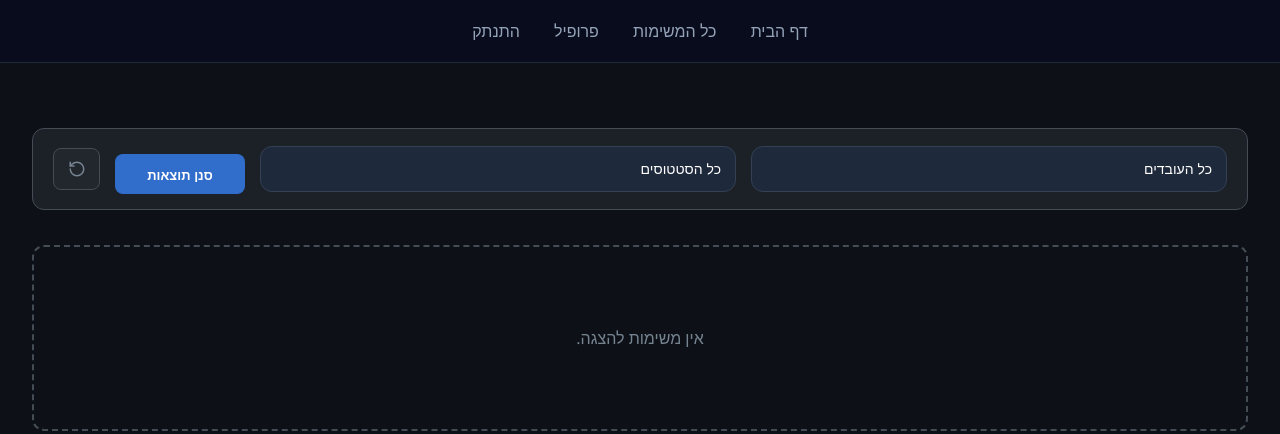
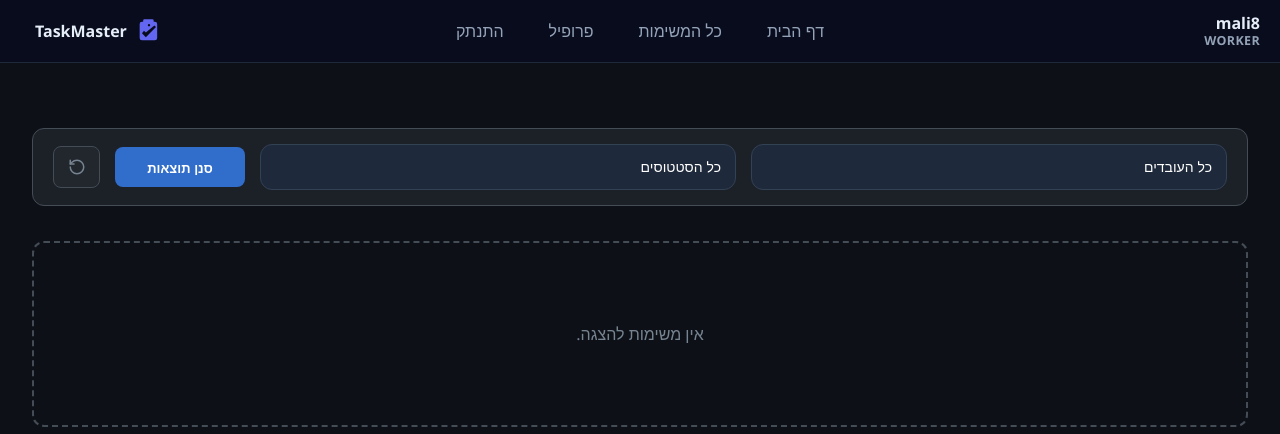
Before and after one commit to mali8573/pyton-Project, a Django app: page /app1/all_tasks/ in a window 1280 px wide. Shown: the top 434 px of the page. Run offline with Django 5.2, Linux system fonts and the light colour scheme; a user stored in the database is signed in; data comes from the database, SQL or seed files in the repository; both versions use the stored data as it was after the commit.

Commit message:
changes in style

```diff
--- a/task_managment_app1/models.py
+++ b/task_managment_app1/models.py
@@ -9,9 +9,11 @@
    name = models.CharField(max_length=50)
    def __str__(self):
       return self.name
+
 class Role(models.TextChoices):
    ADMIN = 'ADMIN','Admin'
    WORKER = 'WORKER','Worker'
+
 class Worker(models.Model):
    id = models.AutoField(primary_key=True)
    user=models.OneToOneField(User,on_delete=models.CASCADE)
@@ -21,10 +23,12 @@
    address = models.TextField()
    def __str__(self):
       return f"{self.user.username} {self.role}"
+
 class TaskStatus(models.TextChoices):
       NEW = 'NEW','New'
       ACTIVE = 'ACTIVE','Active'
       FINISHED = 'FINISHED','Finished'
+
 class Task(models.Model):
    id = models.AutoField(primary_key=True)
    name = models.CharField(max_length=50)
--- a/task_managment_app1/templates/task_managment_app1/admin/all_tasks.html
+++ b/task_managment_app1/templates/task_managment_app1/admin/all_tasks.html
@@ -35,7 +35,7 @@
                 </select>
             </div>
 
-            <button type="submit" style="width: 130px; height: 40px; background: #316dca; color: white; border: none; border-radius: 8px; font-weight: 600; font-size: 13px; cursor: pointer;">סנן תוצאות</button>
+            <button type="submit" style="width: 130px; height: 40px; background: #316dca; color: white; border: none; border-radius: 8px; font-weight: 600; font-size: 13px; cursor: pointer; margin: 0px;">סנן תוצאות</button>
             <a href="{% url 'all_tasks' %}" style="height: 40px; width: 45px; background: #22272e; border: 1px solid #444c56; border-radius: 8px; color: #768390; display: flex; align-items: center; justify-content: center;" title="נקה הכל">
                 <svg width="18" height="18" viewBox="0 0 24 24" fill="none" stroke="currentColor" stroke-width="2" stroke-linecap="round" stroke-linejoin="round"><path d="M3 12a9 9 0 1 0 9-9 9.75 9.75 0 0 0-6.74 2.74L3 8"></path><path d="M3 3v5h5"></path></svg>
             </a>
@@ -47,20 +47,23 @@
         <div class="task-card" style="background: #22272e; border: 1px solid #444c56; padding: 18px 25px; border-radius: 12px; display: flex; align-items: center; justify-content: space-between; transition: 0.2s;">
 
             <div style="display: flex; align-items: center; gap: 20px;">
-                <div style="width: 12px; height: 12px; border-radius: 50%; background: {% if task.status == 'NEW' %}#768390{% elif task.status == 'ACTIVE' %}#316dca{% else %}#347d39{% endif %};"></div>
+                <div style="width: 12px; height: 12px; border-radius: 50%; background: {% if task.status == 'NEW' %}#768390 {% elif task.status == 'ACTIVE' %}#316dca{% else %}#347d39{% endif %};"></div>
                 <div style="text-align: right;">
                     <h3 style="margin: 0; font-size: 18px; color: #adbac7; font-weight: 600;">{{task.name}}</h3>
                     <p style="color: #768390; font-size: 13px; margin: 4px 0 0 0;">{{task.description|truncatechars:85}}</p>
+                    <p>{{task.status}}</p>
                 </div>
             </div>
 
             <div style="display: flex; align-items: center; gap: 12px;">
-                {% if task.status == 'NEW' %}
+                {% if task.status == 'NEW'  %}
                     <a href="{% url 'update_status_task' task.id %}" style="text-decoration: none; border: 1px solid #347d39; color: #347d39; font-size: 12px; font-weight: 600; padding: 6px 16px; border-radius: 6px; transition: 0.2s;" onmouseover="this.style.background='#347d39'; this.style.color='white';">שייך אלי</a>
                 {% endif %}
 
                 {% if task.status == 'ACTIVE' %}
-                    <a href="{% url 'update_status_task' task.id %}" style="text-decoration: none; border: 1px solid #347d39; color: #347d39; font-size: 12px; font-weight: 600; padding: 6px 16px; border-radius: 6px; transition: 0.2s;" onmouseover="this.style.background='#347d39'; this.style.color='white';">סיום משימה</a>
+                    {% if task.operator and task.operator.user == user and task.operator.user == user %}
+                        <a href="{% url 'update_status_task' task.id %}" style="text-decoration: none; border: 1px solid #347d39; color: #347d39; font-size: 12px; font-weight: 600; padding: 6px 16px; border-radius: 6px; transition: 0.2s;" onmouseover="this.style.background='#347d39'; this.style.color='white';">סיום משימה</a>
+                    {% endif %}
                 {% endif %}
 
                 {% if user.worker.role == 'ADMIN' %}
--- a/task_managment_app1/views.py
+++ b/task_managment_app1/views.py
@@ -3,21 +3,24 @@
 from django.contrib.auth.models import User
 from django.shortcuts import render, redirect, get_object_or_404
 from django.contrib.auth.forms import AuthenticationForm, UserCreationForm
-
 from task_managment_app1.forms import TaskForm, UserForm, PersonalForm, TeamForm
 from task_managment_app1.models import Task, Worker, TaskStatus, Role
 
 
 def login_view(request):
-    if request.method == "POST":
-        form = AuthenticationForm(request,data=request.POST)
-        if form.is_valid():
-            user=form.get_user()
-            login(request,user)
-            return redirect('home')
-    else:
-        form = AuthenticationForm()
-    return render(request, 'task_managment_app1/account/login.html',{'form':form})
+    if not request.user.is_authenticated:
+        if request.method == "POST":
+            form = AuthenticationForm(request,data=request.POST)
+            if form.is_valid():
+                user=form.get_user()
+                login(request,user)
+                return redirect('home')
+        else:
+            form = AuthenticationForm()
+        return render(request, 'task_managment_app1/account/login.html',{'form':form})
+    return None
+
+
 def register_view(request):
     if request.method == "POST":
         form = UserCreationForm(request.POST)
--- a/templetes/base.html
+++ b/templetes/base.html
@@ -3,6 +3,10 @@
 <head>
     <meta charset="UTF-8">
     <title>TaskMaster</title>
+    {% load static %}
+    <link rel="icon" type="image/svg+xml" href="{% static 'icons/favicon.svg' %}">
+    <link rel="icon" type="image/png" href="{% static 'icons/favicon-32.png' %}" sizes="32x32">
+    <link rel="shortcut icon" href="{% static 'icons/favicon-32.png' %}">
     <style>
         :root {
             --bg-deep: #020617;
@@ -77,13 +81,106 @@
             box-shadow: 0 0 15px rgba(99, 102, 241, 0.4);
         }
 
-        nav { background: #080c1d; padding: 20px; text-align: center; border-bottom: 1px solid #1e293b; }
+        nav { background: #080c1d; padding: 20px; border-bottom: 1px solid #1e293b; position: relative; display: flex; align-items: center; justify-content: center; gap: 15px; }
         nav a { color: #94a3b8; text-decoration: none; margin: 0 15px; font-weight: 500; }
         nav a:hover { color: var(--accent); }
+
+        /* מיתוג: אייקון + טקסט בצד השמאלי (ב‑RTL זה יהיה בצד השמאלי של המסך) */
+        .brand {
+            position: absolute;
+                inset-inline-end: 20px; /* תומך ב‑RTL/LTR */
+            top: 50%;
+            transform: translateY(-50%);
+            display: flex;
+            align-items: center;
+            gap: 8px;
+            color: #e6eef8;
+            font-weight: 700;
+            text-decoration: none;
+            z-index: 10;
+        }
+        .brand svg { width: 28px; height: 28px; display: block; }
+        .brand .brand-title { font-size: 1rem; color: #e6eef8; }
+
+        .nav-userbox {
+            position: absolute;
+            inset-inline-start: 20px; /* מציב בצד השני ביחס ל־.brand */
+            top: 50%;
+            transform: translateY(-50%);
+            display: flex;
+            flex-direction: column;
+            align-items: flex-start;
+            gap: 2px;
+            z-index: 10;
+            text-align: left;
+            color: #e6eef8;
+        }
+        .nav-userbox p { margin: 0; line-height: 1; }
+        .nav-username { font-weight: 700; font-size: 1rem; }
+        .nav-fullname { color: #cbd5e1; font-size: 0.85rem; }
+        .nav-role { color: #94a3b8; font-size: 0.78rem; font-weight: 600; letter-spacing: .03em; text-transform: uppercase; }
+
+        /* password toggle */
+        .pw-wrapper { position: relative; width: 100%; }
+        .pw-wrapper input[type="password"],
+        .pw-wrapper input[type="text"] {
+            padding-inline-end: 40px; /* מרווח קבוע לעינית */
+            box-sizing: border-box;
+            height: inherit;
+        }
+
+        /* כפתור העינית קטן בתוך השדה (ב‑RTL יהיה בצד שמאל) */
+        .pw-toggle {
+            position: absolute;
+            inset-inline-end: 8px;
+            top: 50%;
+            transform: translateY(-50%);
+            width: 20px;
+            height: 20px;
+            padding: 0;
+            margin: 0;
+            border: none;
+            background: transparent;
+            display: flex;
+            align-items: center;
+            justify-content: center;
+            color: #94a3b8;
+            cursor: pointer;
+            line-height: 1;
+        }
+
+        /* ביטול אפקטי hover/focus שמרחיבים את הכפתור */
+        .pw-toggle:hover,
+        .pw-toggle:focus {
+            background: transparent !important;
+            box-shadow: none !important;
+            outline: none !important;
+            color: #cbd5e1;
+        }
+
+        .pw-toggle svg { width: 14px; height: 14px; display: block; }
+
+        /* מוודא שהשדה לא ישנה גובה כשהטייפ משתנה */
+        .pw-wrapper input[type="text"],
+        .pw-wrapper input[type="password"] { transition: none; }
     </style>
 </head>
 <body>
     <nav>
+        <a class="brand" href="{% url 'home' %}" aria-label="TaskMaster">
+            <svg viewBox="0 0 24 24" xmlns="http://www.w3.org/2000/svg" role="img" aria-label="TaskMaster logo" focusable="false" width="28" height="28">
+                <title>TaskMaster</title>
+                <path d="M9 2h6a1 1 0 011 1v1h1a2 2 0 012 2v12a2 2 0 01-2 2H6a2 2 0 01-2-2V6a2 2 0 012-2h1V3a1 1 0 011-1zM12 8a1 1 0 100-2 1 1 0 000 2zM9.3 13.3l-1.6-1.6L6 14l3.3 3.3L18 8.6 16.6 7.3 9.3 13.3z" fill="#6366f1"/>
+            </svg>
+            <span class="brand-title">TaskMaster</span>
+        </a>
+        {% if user.is_authenticated %}
+        <div class="nav-userbox">
+            <p class="nav-username">{{user.username}}</p>
+            <p class="nav-fullname">{{user.first_name}} {{user.last_name}}</p>
+            <p class="nav-role">{{user.worker.role}}</p>
+        </div>
+        {% endif %}
         <a href="{% url 'home' %}">דף הבית</a>
         <a href="{% url 'all_tasks' %}">כל המשימות</a>
         {% if user.is_authenticated %}
@@ -97,5 +194,40 @@
     <div style="width: 95%; margin: 0 auto; flex-grow: 1;">
         {% block content %}{% endblock %}
     </div>
+    <script>
+document.addEventListener('DOMContentLoaded', function () {
+    // עינית עם פס (למצב סיסמה מוסתרת) ועינית בלי פס (למצב גלוי)
+    const eyeWithSlash = '<svg xmlns="http://www.w3.org/2000/svg" viewBox="0 0 24 24" fill="none" stroke="currentColor" stroke-width="1.6" stroke-linecap="round" stroke-linejoin="round" aria-hidden="true"><path d="M17.94 17.94A10.94 10.94 0 0 1 12 20c-7 0-11-8-11-8a19.8 19.8 0 0 1 3.22-4.06"/><path d="M1 1l22 22"/></svg>';
+    const eyeWithoutSlash = '<svg xmlns="http://www.w3.org/2000/svg" viewBox="0 0 24 24" fill="none" stroke="currentColor" stroke-width="1.6" stroke-linecap="round" stroke-linejoin="round" aria-hidden="true"><path d="M1 12s4-8 11-8 11 8 11 8-4 8-11 8-11-8-11-8z"/><circle cx="12" cy="12" r="3"/></svg>';
+
+    document.querySelectorAll('input[type="password"]').forEach(function (pw) {
+        if (pw.closest('.pw-wrapper')) return;
+        const wrapper = document.createElement('div');
+        wrapper.className = 'pw-wrapper';
+        pw.parentNode.insertBefore(wrapper, pw);
+        wrapper.appendChild(pw);
+
+        const btn = document.createElement('button');
+        btn.type = 'button';
+        btn.className = 'pw-toggle';
+        btn.setAttribute('aria-label', 'הצג/הסתר סיסמה');
+        btn.setAttribute('aria-pressed', 'false');
+
+        // ברירת מחדל: סיסמה מוסתרת -> מציגים עינית עם פס
+        btn.innerHTML = eyeWithSlash;
+
+        btn.addEventListener('click', function () {
+            const currentlyHidden = pw.type === 'password';
+            pw.type = currentlyHidden ? 'text' : 'password';
+            btn.setAttribute('aria-pressed', String(currentlyHidden));
+            // עדכון aria-label ותצוגת האייקון בהתאם למצב אחרי לחיצה
+            btn.setAttribute('aria-label', currentlyHidden ? 'הסתר סיסמה' : 'הצג סיסמה');
+            btn.innerHTML = currentlyHidden ? eyeWithoutSlash : eyeWithSlash;
+        });
+
+        wrapper.appendChild(btn);
+    });
+});
+    </script>
 </body>
 </html>
```
Also changed, not shown: TaskManagment/settings.py (+6 -1 lines), db.sqlite3, static/icons/favicon.svg (added).
